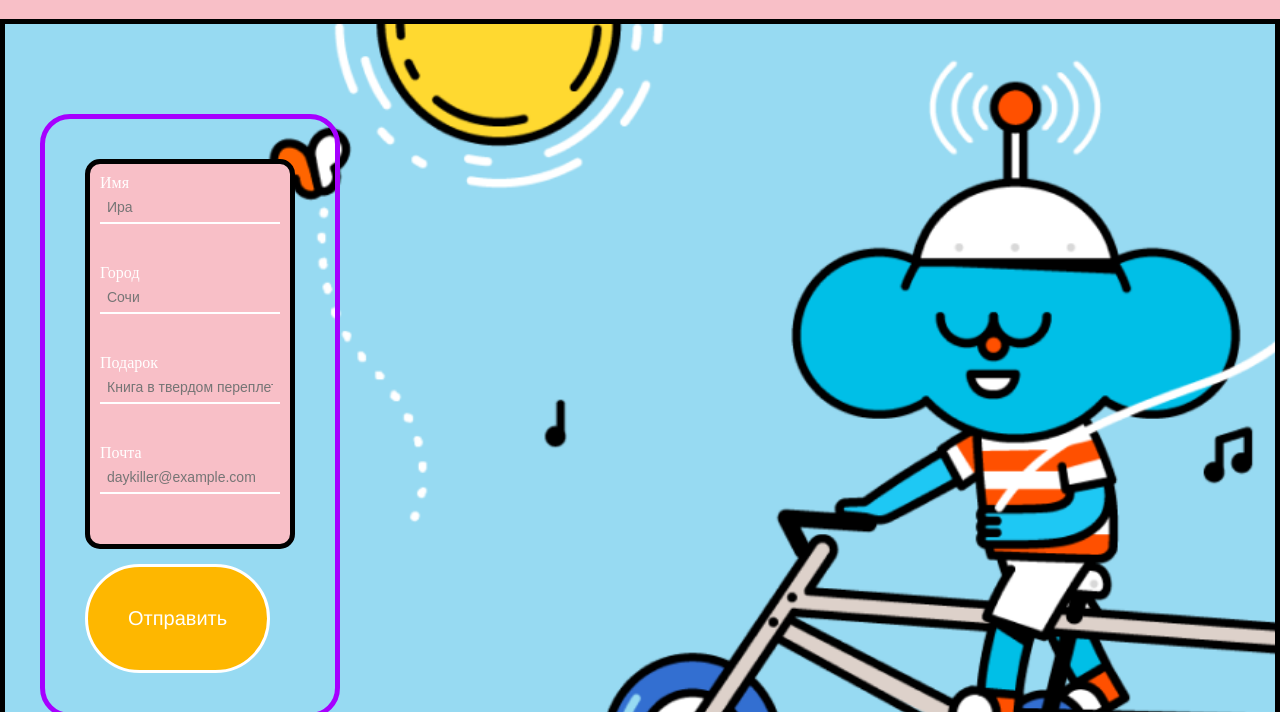
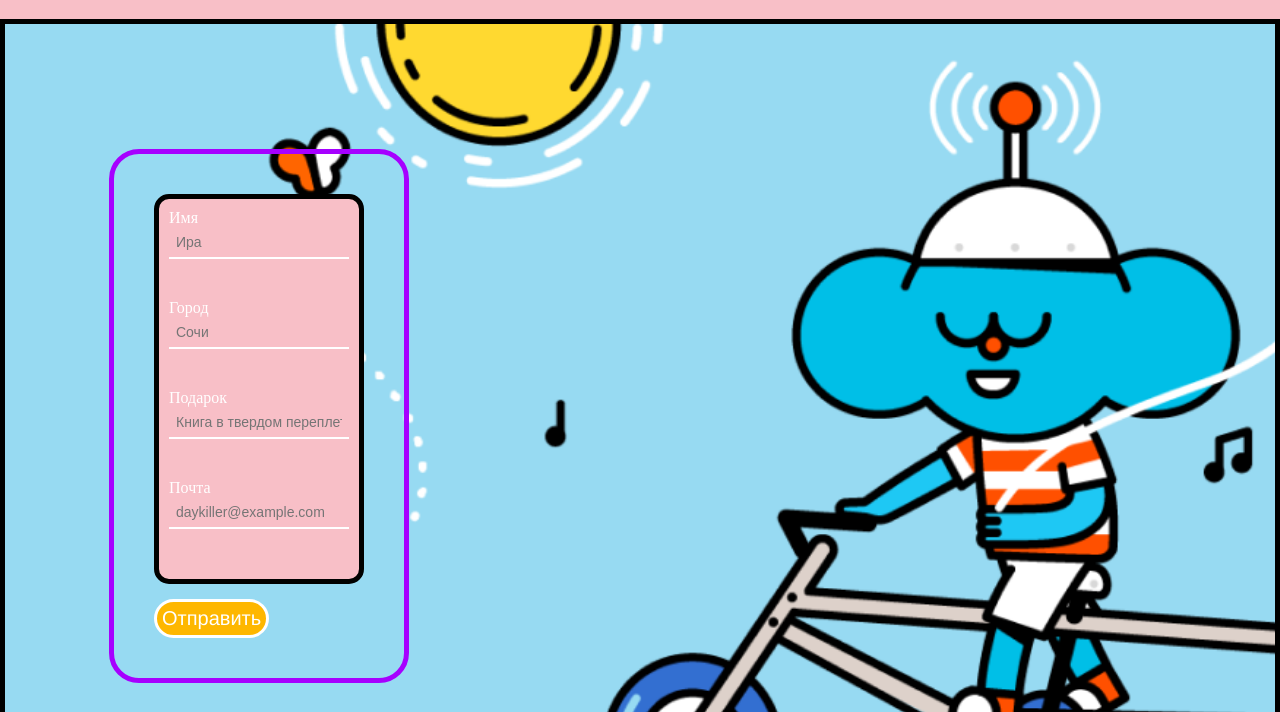
Before and after one commit to Poolubo/MoscowCodingSchool, a plain HTML site: page project8/posilki.html in a window 1280 px wide. Shown: the part 88-800 px from the top of the page. Drawn offline with Linux system fonts and the light colour scheme.

Commit message:
newstuff

```diff
--- a/project8/styles.css
+++ b/project8/styles.css
@@ -139,21 +139,18 @@ a:hover {
 .content-box {
     padding: 40px;
     margin-top: 50px;
-    margin-right: 900px;
+    margin-right: 60%;
     width: 300px;
     border: 1px solid white;
     border-radius: 30px;
 
-    justify-content: center;
-    flex-direction: column;
-    align-items: center;
 
     border: 5px solid rgb(166, 0, 255);
 }
 
 .button button {
     box-sizing: border-box;
-    padding: 40px;
+    padding: 5px;
     margin-top: 15px;
     background: #FEB700;
     border: 3px solid #FFFFFF;
```
